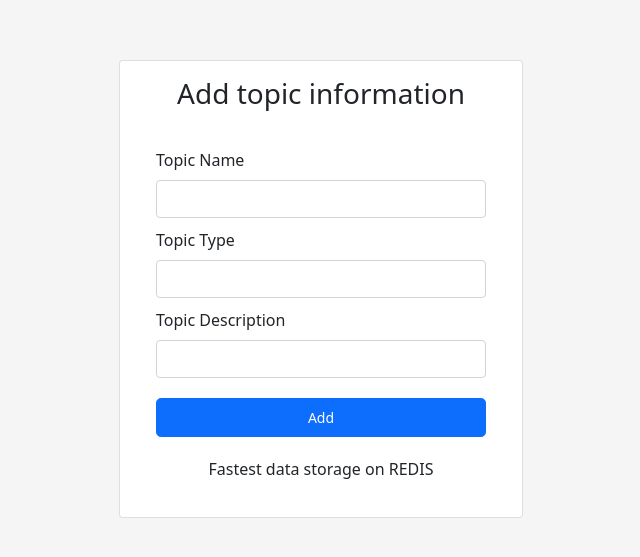
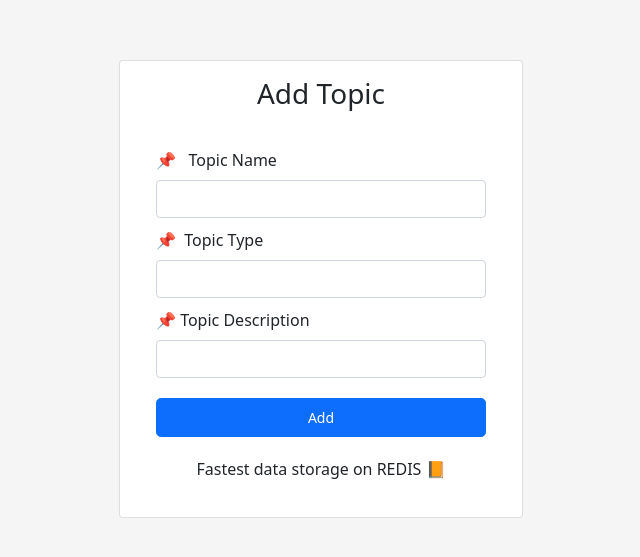
Before and after one commit to ashishpawar517/Memorizer, a Next.js app: page / in a window 1280 px wide. Shown: the part 111-668 px from the top of the page, without its empty margins (319-959 px from the left). Built offline with nearby package versions, Linux system fonts and the light colour scheme.

Commit message:
updated addtopic component with alert

```diff
--- a/pages/AddTopic.js
+++ b/pages/AddTopic.js
@@ -1,15 +1,17 @@
+import { useState } from "react";
 import Form from "react-bootstrap/Form";
-import { Card } from "react-bootstrap";
+import { Alert, Card, Col, Row, Toast } from "react-bootstrap";
 import { Button } from "react-bootstrap";
 import styles from "../styles/AddTopic.module.css";
 
 export default function AddTopic() {
+  const [show, setShow] = useState(false);
+
   const handleSubmit = async (event) => {
     event.preventDefault();
 
     const form = new FormData(event.target);
     const formData = Object.fromEntries(form.entries());
-    console.log(formData);
 
     const res = await fetch("/api/addTopic", {
       body: JSON.stringify(formData),
@@ -19,22 +21,38 @@ export default function AddTopic() {
       method: "POST",
     });
     const result = await res.json();
-    console.log(result);
+    setShow(true);
   };
   return (
+    <>
       <div className={styles.container}>
         <Card>
           <Card.Body>
+            <div>
+              {show && (
+                <Alert
+                  variant="success"
+                  onClose={() => setShow(false)}
+                  dismissible
+                >
+                  ✅ Topic has been added to Database !
+                </Alert>
+              )}
+            </div>
             <div className={styles.box}>
-            <h3 className={styles.cardTitle}>Add topic information</h3>
+              <h3 className={styles.cardTitle}>Add Topic</h3>
             </div>
             <Form onSubmit={handleSubmit} className={styles.form}>
-            <Form.Label className={styles.topmargin}>Topic Name</Form.Label>
+              <Form.Label className={styles.topmargin}>
+                📌 &nbsp; Topic Name
+              </Form.Label>
               <Form.Control type="text" name="topicName" />
-            <Form.Label className={styles.topmargin}>Topic Type</Form.Label>
+              <Form.Label className={styles.topmargin}>
+                📌 &nbsp;Topic Type
+              </Form.Label>
               <Form.Control type="text" name="topicType" />
               <Form.Label className={styles.topmargin}>
-              Topic Description
+                📌&nbsp;Topic Description
               </Form.Label>
               <Form.Control type="text" name="topicDescription" />
               <Button
@@ -45,10 +63,13 @@ export default function AddTopic() {
               >
                 Add
               </Button>
-            <div className={styles.helptext}>Fastest data storage on REDIS</div>
+              <div className={styles.helptext}>
+                Fastest data storage on REDIS 📙
+              </div>
             </Form>
           </Card.Body>
         </Card>
       </div>
+    </>
   );
 }
```
Lines whose indentation alone changed are shown as unchanged.
